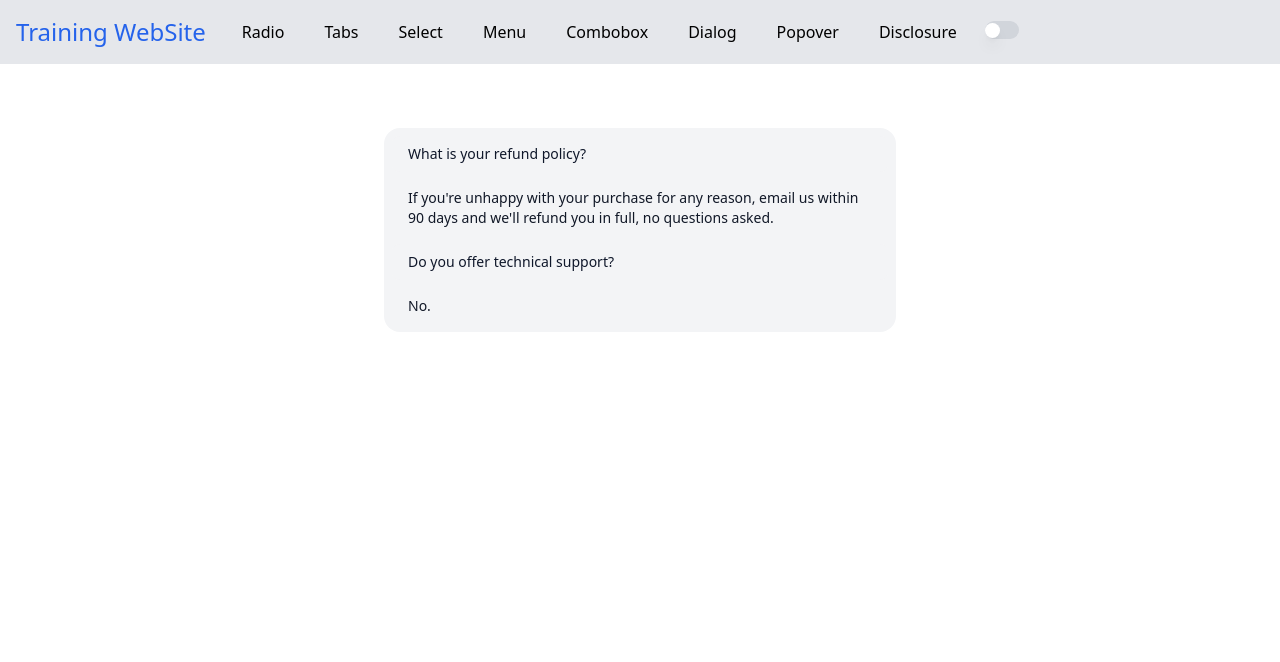
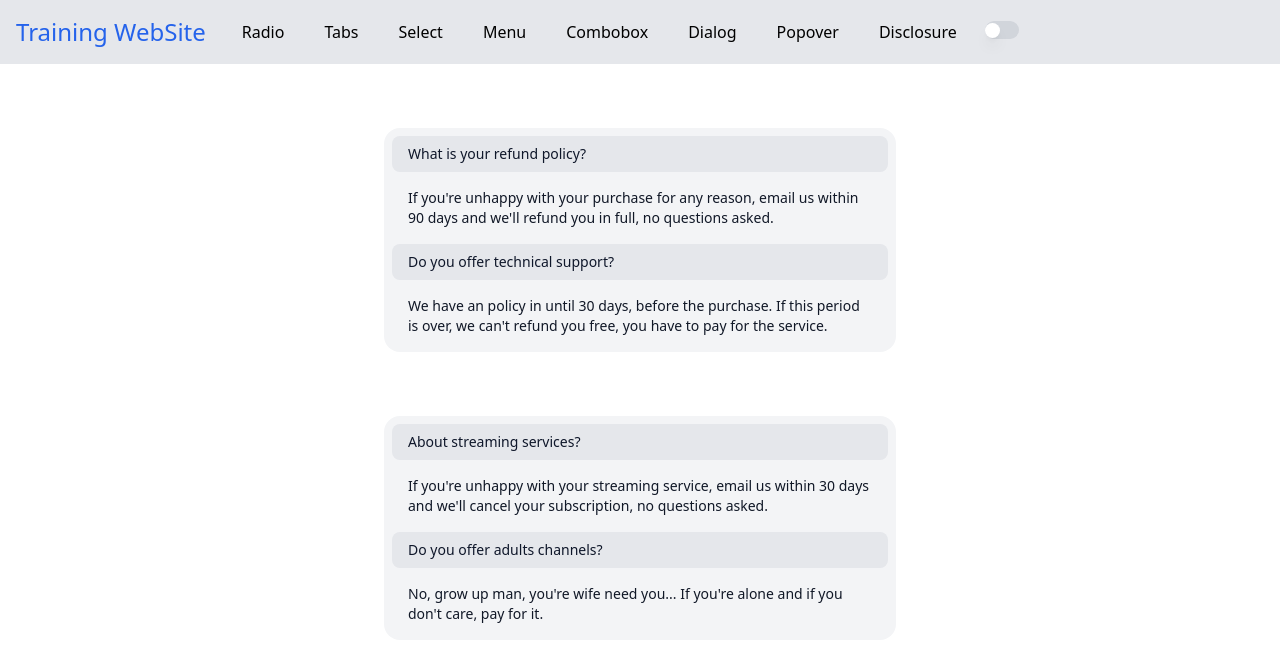
Before and after one commit to giliolizera/Training, a Vue app: page /disclosure in a window 1280 px wide. Shown: the top 662 px of the page. Built offline with nearby package versions, Linux system fonts and the light colour scheme; what maska would draw is missing.

Commit message:
feat: disclosure improve description, design and duplicate.

```diff
--- a/src/components/Disclosure.vue
+++ b/src/components/Disclosure.vue
@@ -10,7 +10,7 @@
       <div class="mx-auto w-full max-w-lg rounded-2xl bg-gray-100 p-2">
         <button
         @click="exibir = !exibir" type="button"
-        class="flex w-full justify-between rounded-lg bg-gray-100 px-4 py-2 text-left text-sm font-medium text-slate-900 hover:bg-gray-200 focus:outline-none">
+        class="flex w-full justify-between rounded-lg bg-gray-200 px-4 py-2 text-left text-sm font-medium text-slate-900 hover:bg-gray-200 focus:outline-none">
           What is your refund policy?
         </button>
         <transition
@@ -20,12 +20,14 @@
           leave-active-class="transition duration-500 ease-in"
           leave-from-class="opacity-100"
           leave-to-class="opacity-0">
-          <div v-if="exibir" class="px-4 pb-2 pt-4 text-sm text-gray-900">If you're unhappy with your purchase for any
-            reason, email us within 90 days and we'll refund you in full, no questions asked.</div>
+          <div v-if="exibir" class="px-4 pb-2 pt-4 text-sm text-gray-900">
+            If you're unhappy with your purchase for any
+            reason, email us within 90 days and we'll refund you in full, no questions asked.
+          </div>
         </transition>
         <div class="mt-2">
           <button @click="exibir2 = !exibir2"
-            class="flex w-full justify-between rounded-lg bg-gray-100 px-4 py-2 text-left text-sm font-medium text-slate-900 hover:bg-gray-200 focus:outline-none">
+            class="flex w-full justify-between rounded-lg bg-gray-200 px-4 py-2 text-left text-sm font-medium text-slate-900 hover:bg-gray-200 focus:outline-none">
             Do you offer technical support?
           </button>
           <transition
@@ -35,26 +37,31 @@
           leave-active-class="transition duration-500 ease-in"
           leave-from-class="opacity-100"
           leave-to-class="opacity-0">
-            <div v-if="exibir2" class="px-4 pb-2 pt-4 text-sm text-gray-900">No.</div>
+            <div v-if="exibir2" class="px-4 pb-2 pt-4 text-sm text-gray-900">
+              We have an policy in until 30 days, before the purchase. If this period is over, we can't refund you free, you have to pay for the service.
+            </div>
           </transition>
         </div>
       </div>
     </div>
+  </div>
+  <div>
+    <DisclosureIndex/>
   </div>
 </template>
 
 <script>
 import Upside from './Upside.vue'
 import UpSideMenu from './UpSideMenu.vue';
+import DisclosureIndex from './DisclosureIndex.vue';
 
 export default {
   data: () => ({
     exibir: true,
     exibir2: true,
-    exibir3: false,
   }),
   components: {
-    Upside, UpSideMenu
+    Upside, UpSideMenu, DisclosureIndex
   },
 }
 </script>
--- /dev/null
+++ b/src/components/DisclosureIndex.vue
@@ -0,0 +1,50 @@
+<template>
+    <div class="text-slate-800 bg-white rounded dark:bg-slate-800 dark:text-white">
+      <div class="w-full px-4 pt-16">
+        <div class="mx-auto w-full max-w-lg rounded-2xl bg-gray-100 p-2">
+          <button
+          @click="exibir = !exibir" type="button"
+          class="flex w-full justify-between rounded-lg bg-gray-200 px-4 py-2 text-left text-sm font-medium text-slate-900 hover:bg-gray-200 focus:outline-none">
+            About streaming services?
+          </button>
+          <transition
+            enter-active-class="transition duration-700 ease-out"
+            enter-from-class="opacity-0"
+            enter-to-class="opacity-100"
+            leave-active-class="transition duration-500 ease-in"
+            leave-from-class="opacity-100"
+            leave-to-class="opacity-0">
+            <div v-if="exibir" class="px-4 pb-2 pt-4 text-sm text-gray-900">
+                If you're unhappy with your streaming service, email us within 30 days and we'll cancel your subscription, no questions asked.
+            </div>
+          </transition>
+          <div class="mt-2">
+            <button @click="exibir2 = !exibir2"
+              class="flex w-full justify-between rounded-lg bg-gray-200 px-4 py-2 text-left text-sm font-medium text-slate-900 hover:bg-gray-200 focus:outline-none">
+              Do you offer adults channels?
+            </button>
+            <transition
+            enter-active-class="transition duration-500 ease-out"
+            enter-from-class="opacity-0"
+            enter-to-class="opacity-100"
+            leave-active-class="transition duration-500 ease-in"
+            leave-from-class="opacity-100"
+            leave-to-class="opacity-0">
+            <div v-if="exibir2" class="px-4 pb-2 pt-4 text-sm text-gray-900">
+                No, grow up man, you're wife need you... If you're alone and if you don't care, pay for it.
+            </div>
+            </transition>
+          </div>
+        </div>
+      </div>
+    </div>
+  </template>
+
+  <script>
+  export default {
+    data: () => ({
+      exibir: true,
+      exibir2: true,
+    }),
+  }
+  </script>
--- a/src/components/Menu.vue
+++ b/src/components/Menu.vue
@@ -70,7 +70,7 @@
 
 export default {
    data: () => ({
-      exibir: true,
+      exibir: false,
       remove: false,
       duplicate: false,
    }),
```
